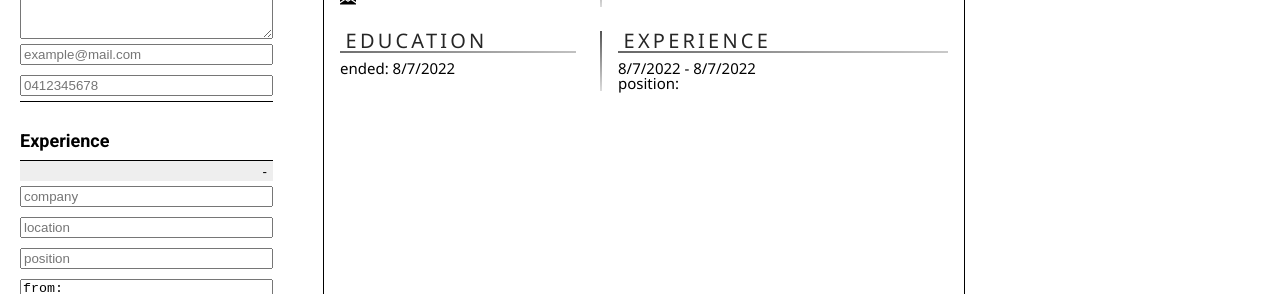
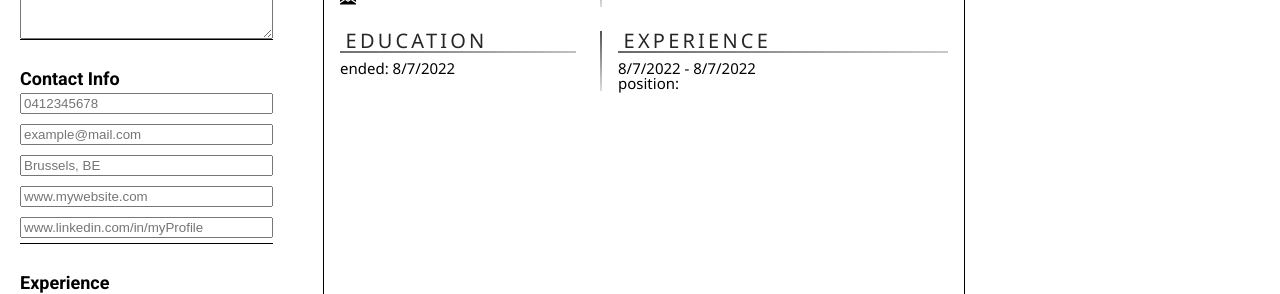
Before and after one commit to RobbeVanslambrouck/react-cv-project, a React (Create React App) app: page / in a window 1280 px wide. Shown: the part 254-548 px from the top of the page. Built offline with nearby package versions, Linux system fonts and the light colour scheme.

Commit message:
added contact form

```diff
--- /dev/null
+++ b/src/ContactInfo.js
@@ -0,0 +1,29 @@
+const ContactInfo = () => {
+  const contactInfo = {};
+
+  contactInfo.email = "";
+  contactInfo.location = "";
+  contactInfo.phoneNumber = NaN;
+  contactInfo.websiteLink = "";
+  contactInfo.linkedinLink = "";
+
+  contactInfo.setEmail = (email) => {
+    contactInfo.email = email;
+  };
+  contactInfo.setLocation = (location) => {
+    contactInfo.location = location;
+  };
+  contactInfo.setPhoneNumber = (phoneNumber) => {
+    contactInfo.phoneNumber = phoneNumber;
+  };
+  contactInfo.setWebsiteLink = (websiteLink) => {
+    contactInfo.websiteLink = websiteLink;
+  };
+  contactInfo.setLinkedinLink = (linkedinLink) => {
+    contactInfo.linkedinLink = linkedinLink;
+  };
+
+  return contactInfo;
+};
+
+export default ContactInfo;
--- a/src/components/Editor.js
+++ b/src/components/Editor.js
@@ -2,10 +2,12 @@ import React, { Component } from "react";
 import EducationFrom from "./forms/EducationFrom";
 import ExperienceForm from "./forms/ExperienceFrom";
 import GeneralInfoForm from "./forms/GeneralInfoFrom";
+import ContactForm from "./forms/ContactForm";
 import "../styles/editor.scss";
 import Education from "../Education";
 import Experience from "../Experience";
 import PersonalInfo from "../PersonalInfo";
+import ContactInfo from "../ContactInfo";
 
 class Editor extends Component {
   constructor(props) {
@@ -18,10 +20,12 @@ class Editor extends Component {
       educations: [Education(0)],
       experiences: [Experience(0)],
       generalInfoForm: PersonalInfo("", ""),
+      contactInfoForm: ContactInfo(),
     };
     props.setEducations(this.state.educations);
     props.setExperiences(this.state.experiences);
     props.setGeneralInfo(this.state.generalInfoForm);
+    props.setContactInfo(this.state.contactInfoForm);
   }
 
   updateExperience = (experience) => {
@@ -99,6 +103,16 @@ class Editor extends Component {
             }}
           />
         </div>
+        <dev className="contact-info">
+          <p className="form-section-title">contact info</p>
+          <ContactForm
+            returnInfo={(info) => {
+              this.setState({ contactInfoForm: info }, () => {
+                this.props.setContactInfo(this.state.contactInfoForm);
+              });
+            }}
+          ></ContactForm>
+        </dev>
         <div className="experience">
           <p className="form-section-title">experience</p>
           {this.state.experiences.map((exp) => (
--- a/src/components/Main.js
+++ b/src/components/Main.js
@@ -3,12 +3,14 @@ import Editor from "./Editor";
 import Preview from "./Preview";
 import "../styles/main.scss";
 import PersonalInfo from "../PersonalInfo";
+import ContactInfo from "../ContactInfo";
 
 class Main extends Component {
   state = {
     educations: [],
     experiences: [],
     personalInfo: PersonalInfo("", ""),
+    contactInfo: ContactInfo(),
   };
 
   setEducations = (educations) => {
@@ -23,19 +25,25 @@ class Main extends Component {
     this.setState({ personalInfo: personalInfo });
   };
 
+  setContactInfo = (contactInfo) => {
+    this.setState({ contactInfo: contactInfo });
+  };
+
   render() {
-    const { educations, experiences, personalInfo } = this.state;
+    const { educations, experiences, personalInfo, contactInfo } = this.state;
     return (
       <main>
         <Editor
           setEducations={this.setEducations}
           setExperiences={this.setExperiences}
           setGeneralInfo={this.setPersonalInfo}
+          setContactInfo={this.setContactInfo}
         />
         <Preview
           educations={educations}
           experiences={experiences}
           personalInfo={personalInfo}
+          contactInfo={contactInfo}
         />
       </main>
     );
--- a/src/components/Preview.js
+++ b/src/components/Preview.js
@@ -8,11 +8,11 @@ import "../styles/preview.scss";
 
 class Preview extends Component {
   render() {
-    const { educations, experiences, personalInfo } = this.props;
+    const { educations, experiences, personalInfo, contactInfo } = this.props;
     return (
       <div className="preview">
         <CvTop info={personalInfo}></CvTop>
-        <Contact info={personalInfo}></Contact>
+        <Contact info={contactInfo}></Contact>
         <Profile info={personalInfo}></Profile>
         <Experience experiences={experiences} />
         <Education educations={educations} />
--- /dev/null
+++ b/src/components/forms/ContactForm.js
@@ -0,0 +1,91 @@
+import React, { Component } from "react";
+import ContactInfo from "../../ContactInfo";
+
+class GeneralInfoForm extends Component {
+  state = {
+    email: "",
+    location: "",
+    phoneNumber: "",
+    websiteLink: "",
+    linkedinLink: "",
+  };
+
+  updateInfo = () => {
+    const { email, location, phoneNumber, websiteLink, linkedinLink } =
+      this.state;
+    const info = ContactInfo();
+    info.setEmail(email);
+    info.setLocation(location);
+    info.setPhoneNumber(phoneNumber);
+    info.setWebsiteLink(websiteLink);
+    info.setLinkedinLink(linkedinLink);
+    this.props.returnInfo(info);
+  };
+
+  handleChange = (e) => {
+    this.setState(
+      {
+        [e.target.name]: e.target.value,
+      },
+      () => {
+        this.updateInfo();
+      }
+    );
+  };
+
+  render() {
+    const { email, location, phoneNumber, websiteLink, linkedinLink } =
+      this.state;
+    return (
+      <form className="contact-info">
+        <label htmlFor="phone-number">phone number:</label>
+        <input
+          type="number"
+          name="phoneNumber"
+          id="phone-number"
+          placeholder="0412345678"
+          value={phoneNumber}
+          onChange={this.handleChange}
+        ></input>
+        <label htmlFor="email">email:</label>
+        <input
+          type="email"
+          name="email"
+          id="email"
+          placeholder="example@mail.com"
+          value={email}
+          onChange={this.handleChange}
+        ></input>
+        <label htmlFor="location">location:</label>
+        <input
+          type="text"
+          name="location"
+          id="location"
+          placeholder="Brussels, BE"
+          value={location}
+          onChange={this.handleChange}
+        ></input>
+        <label htmlFor="websiteLink">personal website:</label>
+        <input
+          type="url"
+          name="websiteLink"
+          id="website-link"
+          placeholder="www.mywebsite.com"
+          value={websiteLink}
+          onChange={this.handleChange}
+        ></input>
+        <label htmlFor="linkedinLink">linkedin:</label>
+        <input
+          type="text"
+          name="linkedinLink"
+          id="linkedin-link"
+          placeholder="www.linkedin.com/in/myProfile"
+          value={linkedinLink}
+          onChange={this.handleChange}
+        ></input>
+      </form>
+    );
+  }
+}
+
+export default GeneralInfoForm;
--- a/src/components/forms/GeneralInfoFrom.js
+++ b/src/components/forms/GeneralInfoFrom.js
@@ -6,19 +6,14 @@ class GeneralInfoForm extends Component {
     firstName: "",
     lastName: "",
     title: "",
-    email: "",
-    phoneNumber: "",
     summary: "",
     image: "",
   };
 
   updateInfo = () => {
-    const { firstName, lastName, title, email, phoneNumber, summary, image } =
-      this.state;
+    const { firstName, lastName, title, summary, image } = this.state;
     const info = PersonalInfo(firstName, lastName);
     info.setTitle(title);
-    info.setEmail(email);
-    info.setPhoneNumber(phoneNumber);
     info.setSummary(summary);
     info.setProfileImgUrl(image);
     this.props.returnInfo(info);
@@ -47,8 +42,7 @@ class GeneralInfoForm extends Component {
   };
 
   render() {
-    const { firstName, lastName, title, email, phoneNumber, summary } =
-      this.state;
+    const { firstName, lastName, title, summary } = this.state;
     return (
       <form className="general-info">
         <label htmlFor="fist-name">first name:</label>
@@ -86,25 +80,6 @@ class GeneralInfoForm extends Component {
           value={summary}
           onChange={this.handleChange}
         ></textarea>
-
-        <label htmlFor="email">email:</label>
-        <input
-          type="email"
-          name="email"
-          id="email"
-          placeholder="example@mail.com"
-          value={email}
-          onChange={this.handleChange}
-        ></input>
-        <label htmlFor="phone-number">phone number:</label>
-        <input
-          type="number"
-          name="phoneNumber"
-          id="phone-number"
-          placeholder="0412345678"
-          value={phoneNumber}
-          onChange={this.handleChange}
-        ></input>
       </form>
     );
   }
```
